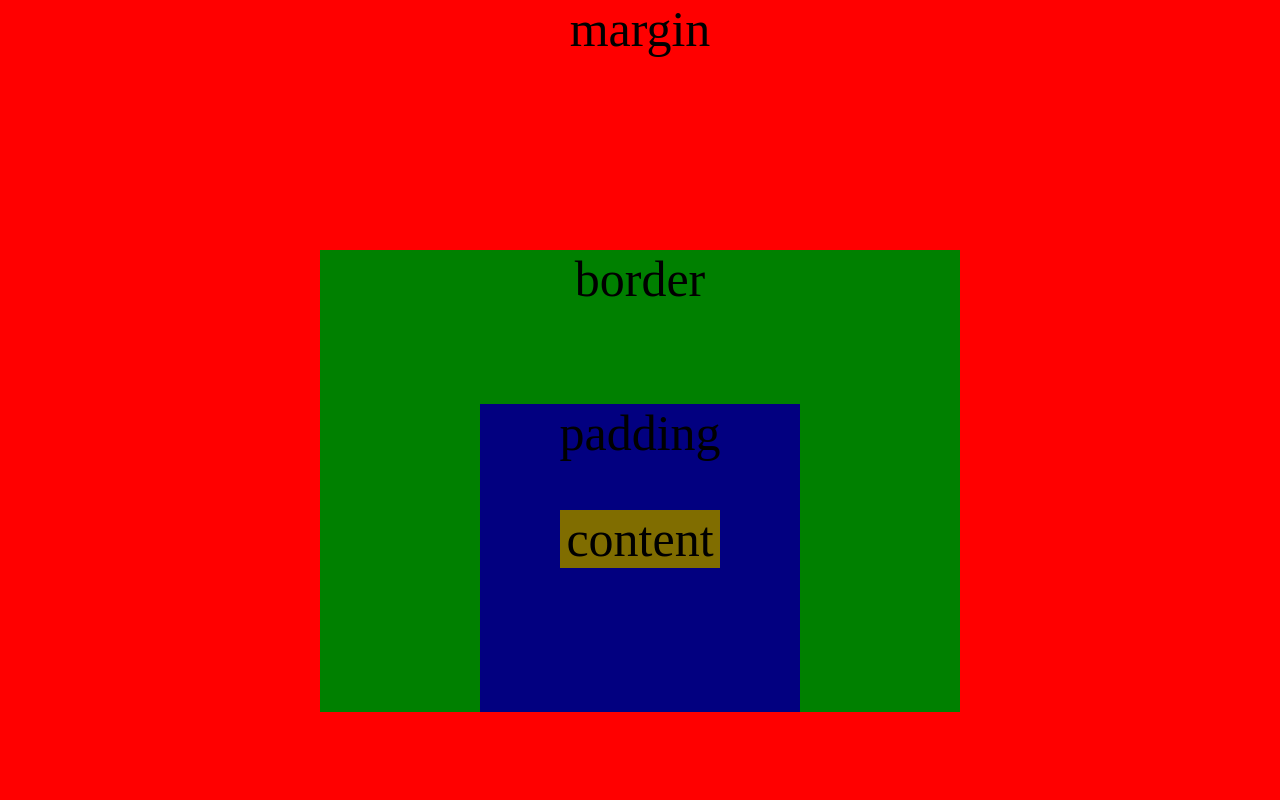
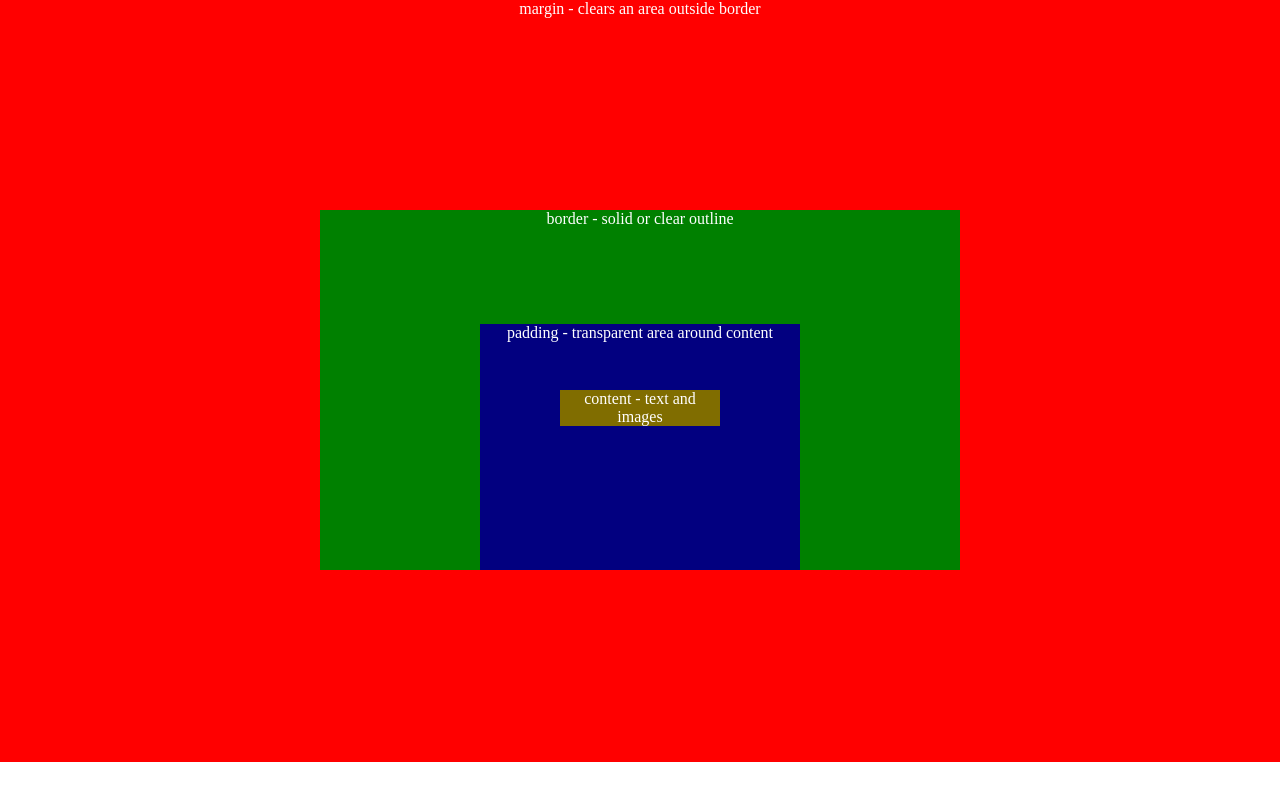
Before and after one commit to KelseyBrod/aishanisaha.github.io, a plain HTML site: page layingoutlayouts2/pages/boxmodel.html in a window 1280 px wide. Drawn offline with Linux system fonts and the light colour scheme.

Commit message:
final edits

```diff
--- a/layingoutlayouts2/pages/boxmodel.html
+++ b/layingoutlayouts2/pages/boxmodel.html
@@ -14,13 +14,13 @@
 
     <body>
         <div id="margin" >
-            margin
+            margin - clears an area outside border
             <div id="border" >
-                border
+                border - solid or clear outline
                 <div id="padding" >
-                    padding
+                    padding - transparent area around content
                     <div id="content" >
-                        content
+                        content - text and images
                     </div>
                 </div>
             </div>
--- a/layingoutlayouts2/styles/style.css
+++ b/layingoutlayouts2/styles/style.css
@@ -25,7 +25,7 @@
 
 #margin, #border, #padding, #content {
     align-items: center;
-    font-size: 50px;
+    color: white;
 }
 #margin {
     width: 100%;
@@ -73,6 +73,7 @@
     text-align: center;
 
 }
+
 article {
     float: left;
     width: 24.25%;
```
